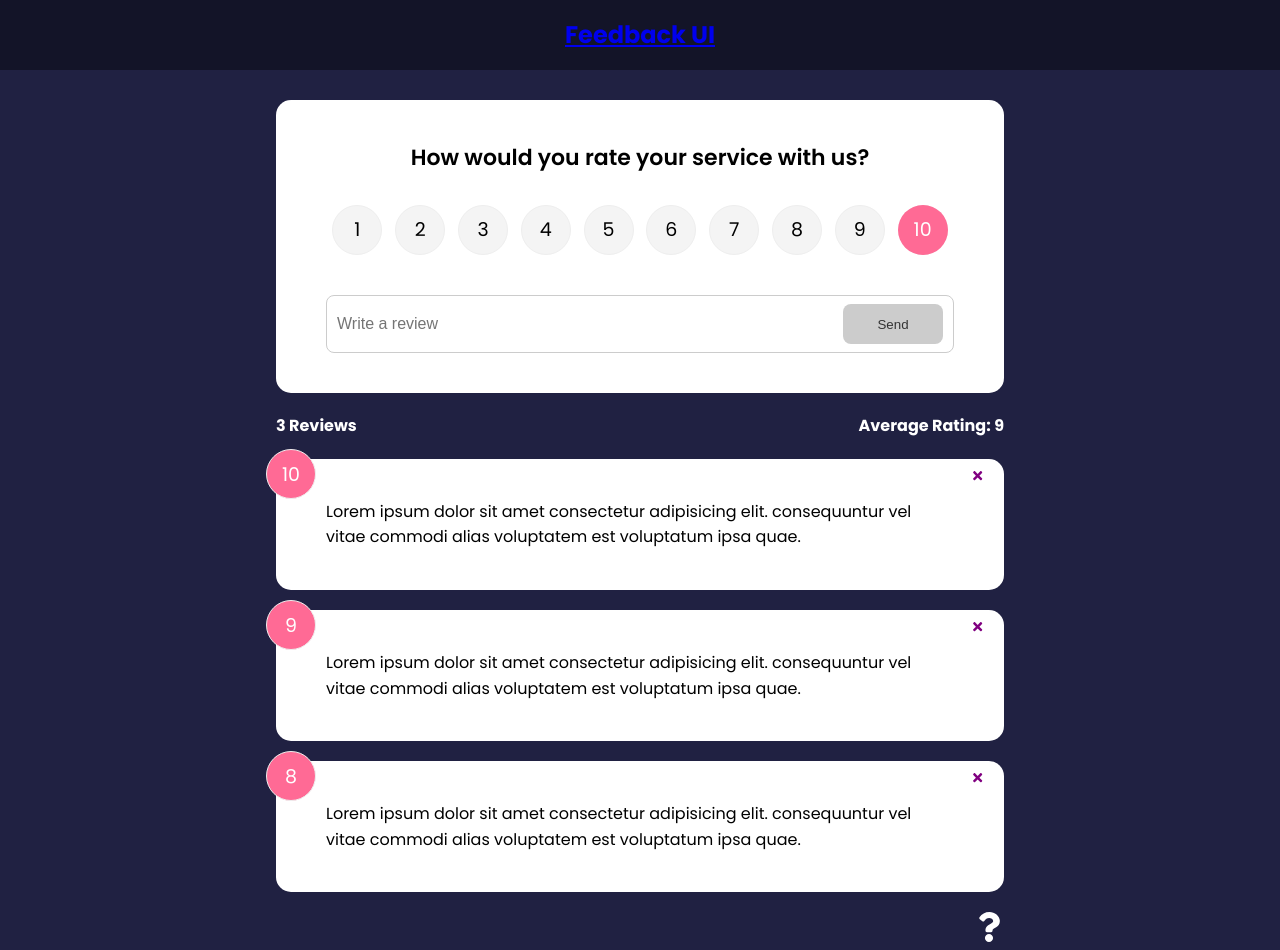
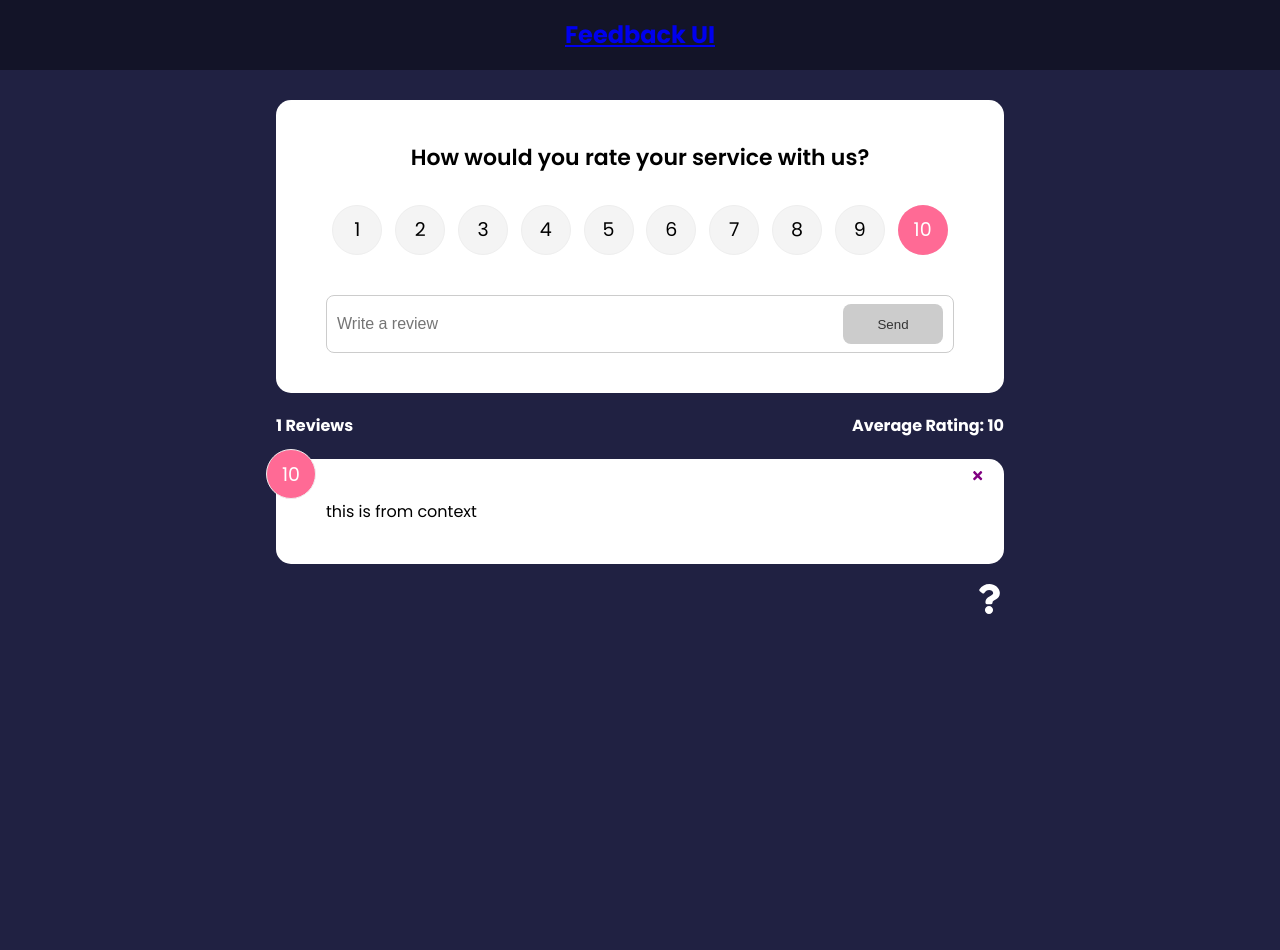
Before and after one commit to MichiBerger/feedback-app, a React (Create React App) app: page / in a window 1280 px wide. After the commit the page ends 800 px from the top, so only its background shows below. Built offline with nearby package versions, Linux system fonts and the light colour scheme.

Commit message:
Cleanup App from feedback and include useContext to FeedbackStats and FeedbackList

```diff
--- a/src/App.js
+++ b/src/App.js
@@ -39,11 +39,8 @@ export default function App() {
             element={
               <>
                 <FeedbackForm handleAdd={addFeedback} />
-                <FeedbackStats feedback={feedback} />
-                <FeedbackList
-                  feedback={feedback}
-                  handleDelete={deleteFeedBack}
-                />
+                <FeedbackStats />
+                <FeedbackList handleDelete={deleteFeedBack} />
               </>
             }
           ></Route>
--- a/src/components/FeedbackList.js
+++ b/src/components/FeedbackList.js
@@ -1,9 +1,11 @@
 import { motion, AnimatePresence } from "framer-motion";
-
-import PropTypes from "prop-types";
+import { useContext } from "react";
+import FeedbackContext from "../context/FeedbackContext.js";
 import FeedbackItem from "./FeedbackItem.js";
 
-export default function FeedbackList({ feedback, handleDelete }) {
+export default function FeedbackList({ handleDelete }) {
+  const { feedback } = useContext(FeedbackContext);
+
   console.log(feedback);
 
   if (!feedback || feedback.length === 0) {
@@ -16,10 +18,11 @@ export default function FeedbackList({ feedback, handleDelete }) {
         {feedback.map((item) => {
           return (
             <motion.div
-            key={item.id}
-            initial={{opacity: 0}}
-            animate={{opacity: 1}}
-            exit={{opacity: 0}}>
+              key={item.id}
+              initial={{ opacity: 0 }}
+              animate={{ opacity: 1 }}
+              exit={{ opacity: 0 }}
+            >
               <FeedbackItem
                 key={item.id}
                 item={item}
@@ -43,13 +46,3 @@ export default function FeedbackList({ feedback, handleDelete }) {
   //   </div>
   // );
 }
-
-FeedbackList.propTypes = {
-  feedback: PropTypes.arrayOf(
-    PropTypes.shape({
-      id: PropTypes.number.isRequired,
-      text: PropTypes.string.isRequired,
-      rating: PropTypes.number.isRequired,
-    })
-  ),
-};
--- a/src/components/FeedbackStats.js
+++ b/src/components/FeedbackStats.js
@@ -1,6 +1,8 @@
-import PropTypes from "prop-types";
-export default function FeedbackStats({ feedback }) {
-  //Calculate ratings avg
+import { useContext } from "react";
+import FeedbackContext from "../context/FeedbackContext.js";
+
+export default function FeedbackStats() {
+  const { feedback } = useContext(FeedbackContext);
 
   let average =
     feedback.reduce((acc, cur) => {
@@ -16,7 +18,3 @@ export default function FeedbackStats({ feedback }) {
     </div>
   );
 }
-
-FeedbackStats.propTypes = {
-  feedback: PropTypes.array.isRequired,
-};
```
